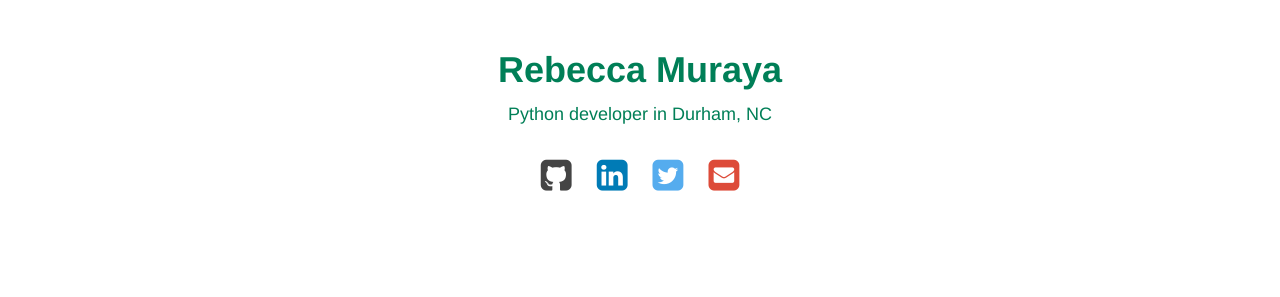
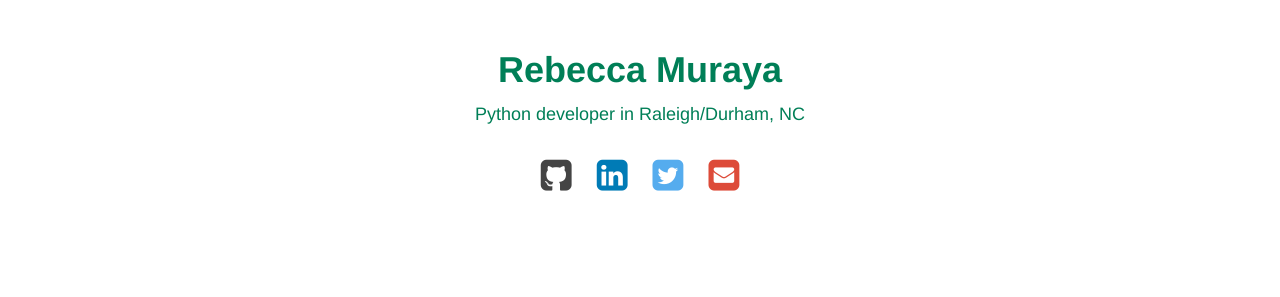
Before and after one commit to rlmuraya/rlmuraya.github.io, a Jekyll site: the page built from index.html, in a window 1280 px wide. Shown: the top 297 px of the page. Built offline with Jekyll 4.4.1, drawn with Linux system fonts in a browser that asks for light colours; some web fonts are replaced.

Commit message:
Use Raleigh/Durham rather than Durham

```diff
--- a/_config.yml
+++ b/_config.yml
@@ -11,6 +11,6 @@ defaults:
     values:
       layout: default
       meta_description: |
-        Web developer based in Durham, North Carolina.
+        Python developer based in Raleigh/Durham, North Carolina.
 sass:
     style: :compressed
--- a/index.html
+++ b/index.html
@@ -1,5 +1,5 @@
 ---
-title: Python developer in Durham, North Carolina
+title: Python developer in Raleigh/Durham, North Carolina
 h1: Rebecca Muraya
 permalink: /
 ---
@@ -13,7 +13,7 @@ permalink: /
   });
 </script>
 
-<p>Python developer in Durham, NC</p>
+<p>Python developer in Raleigh/Durham, NC</p>
 
 <ul id="networks">
   <li>
```
